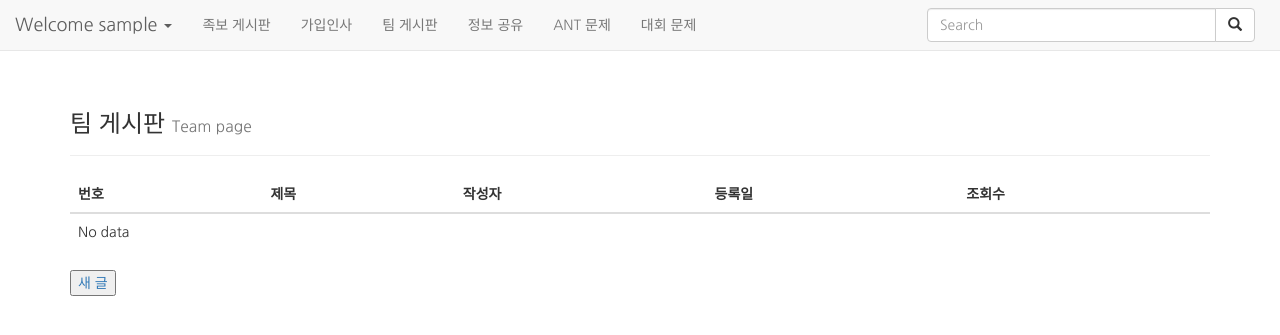
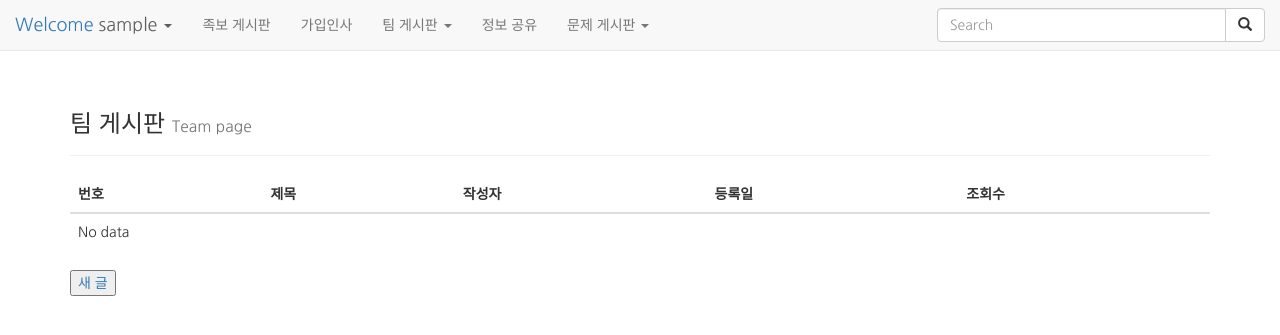
Before and after one commit to CNU-ANT/ANT-Cave, a Django app: page /team/ in a window 1280 px wide. Shown: the top 335 px of the page. Run offline with Django 3.2, Linux system fonts and the light colour scheme; the visitor is signed in with stand-in values (Sample User, id 1); data that the repository does not hold is empty; some libraries are stand-ins or nearby versions; some web fonts are replaced.

Commit message:
group list 드롭다운 메뉴로 관리 (#41)

```diff
--- a/templates/group_list.html
+++ b/templates/group_list.html
@@ -1,15 +1,24 @@
 {% load staticfiles %}
+<style>
+     li:last-child{
+       clear:right;
+    }
 
+
+
+</style>
 <nav class="navbar navbar-default navbar-fixed-top" role="navigation">
+    <div class="container-fluid">
         <div class="navbar-header">
             <div class="navbar-brand">
                 {% if user.is_authenticated %}
-            <div class="dropdown-toggle" data-toggle="dropdown" href="#">
-                Welcome {{ user.get_username }} <span class="caret"></span>
-            </div>
+                <a href="#" style="text-decoration:none">Welcome </a>
+                <span class="dropdown-toggle" data-toggle="dropdown" href="#">
+                {{ user.get_username }} <span class="caret"></span>
+            </span>
                 <ul class="dropdown-menu nav navbar-nav navbar-right">
-                <li><a href="{% url 'my_page' %}"><span class="glyphicon glyphicon-user"></span> My page</a></li>
-                <li><a href="{% url 'logout' %}"><span class="glyphicon glyphicon-log-in"></span> Logout</a></li>
+                    <li><a href="{% url 'my_page' %}"><i class="glyphicon glyphicon-user"></i> My page</a></li>
+                    <li><a href="{% url 'logout' %}"><i class="glyphicon glyphicon-log-in"></i> Logout</a></li>
                 </ul>
                 {%else%} ANT
                 {%endif%}
@@ -25,12 +34,22 @@
             <ul class="nav navbar-nav">
                 <li><a href="{% url 'pedigree' %}">족보 게시판</a></li>
                 <li><a href="{% url 'greetings:board' %}">가입인사</a></li>
-            <li><a href="{% url 'team:board' %}">팀 게시판</a></li>
+                <li class="dropdown"><a class="dropdown-toggle" id="team-menu" data-toggle="dropdown">팀 게시판&nbsp;<span
+                        class="caret"></span></a>
+                    <ul class="dropdown-menu">
+                        <li><a href="{% url 'team:board' %}">Team</a></li>
+                    </ul>
+                </li>
                 <li><a href="{% url 'share:board' %}">정보 공유</a></li>
+                <li class="dropdown"><a class="dropdown-toggle" id="solve-menu" data-toggle="dropdown">문제 게시판&nbsp;<span
+                        class="caret"></span></a>
+                    <ul class="dropdown-menu">
                         <li><a href="{% url 'ant_algo:board' %}">ANT 문제</a></li>
                         <li><a href="{% url 'compete_algo:board' %}">대회 문제</a></li>
                     </ul>
-        <form class="navbar-form navbar-right" style="margin-right:10px;" action="/action_page.php">
+                </li>
+            </ul>
+            <form class="navbar-form navbar-right" style="display:inline" action="/action_page.php">
                 <div class="input-group">
                     <input type="text" class="form-control" placeholder="Search">
                     <div class="input-group-btn">
@@ -41,4 +60,5 @@
                 </div>
             </form>
         </div>
+    </div>
 </nav>
```
Lines whose indentation alone changed are shown as unchanged.
